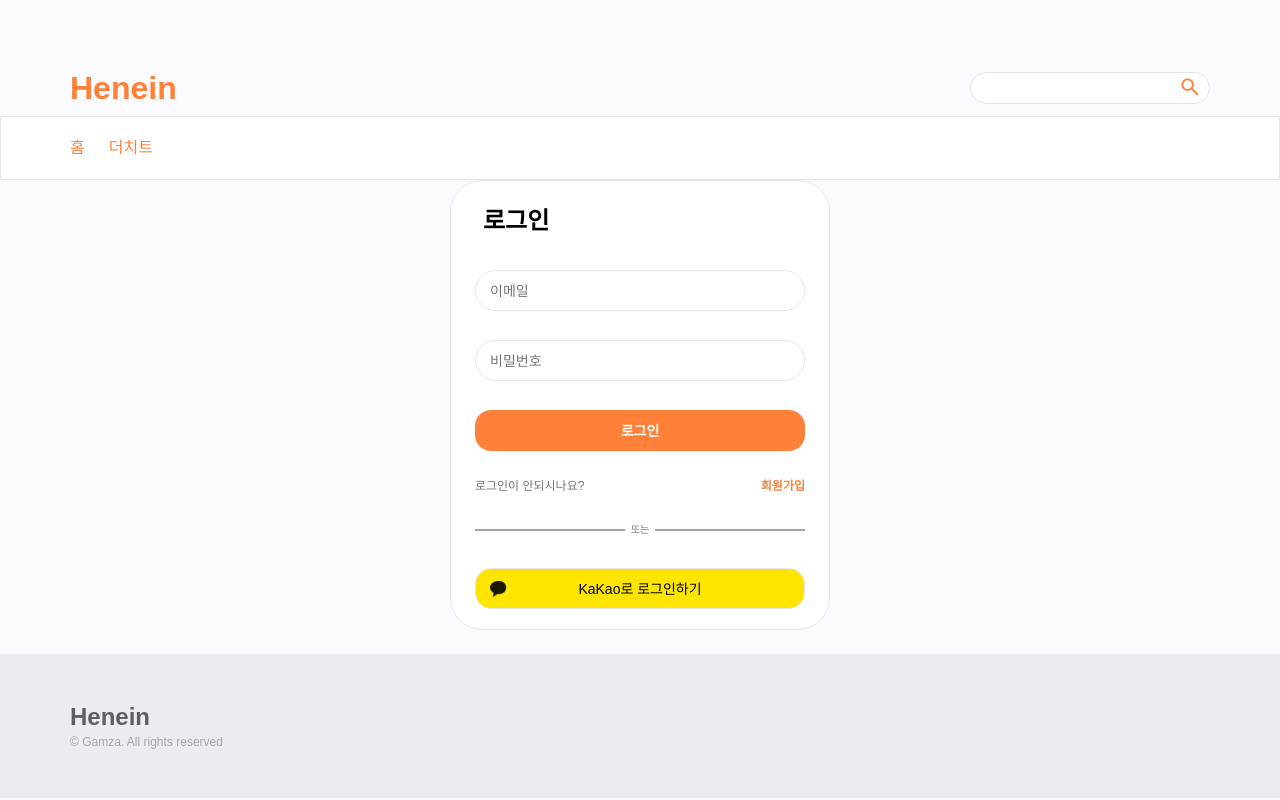
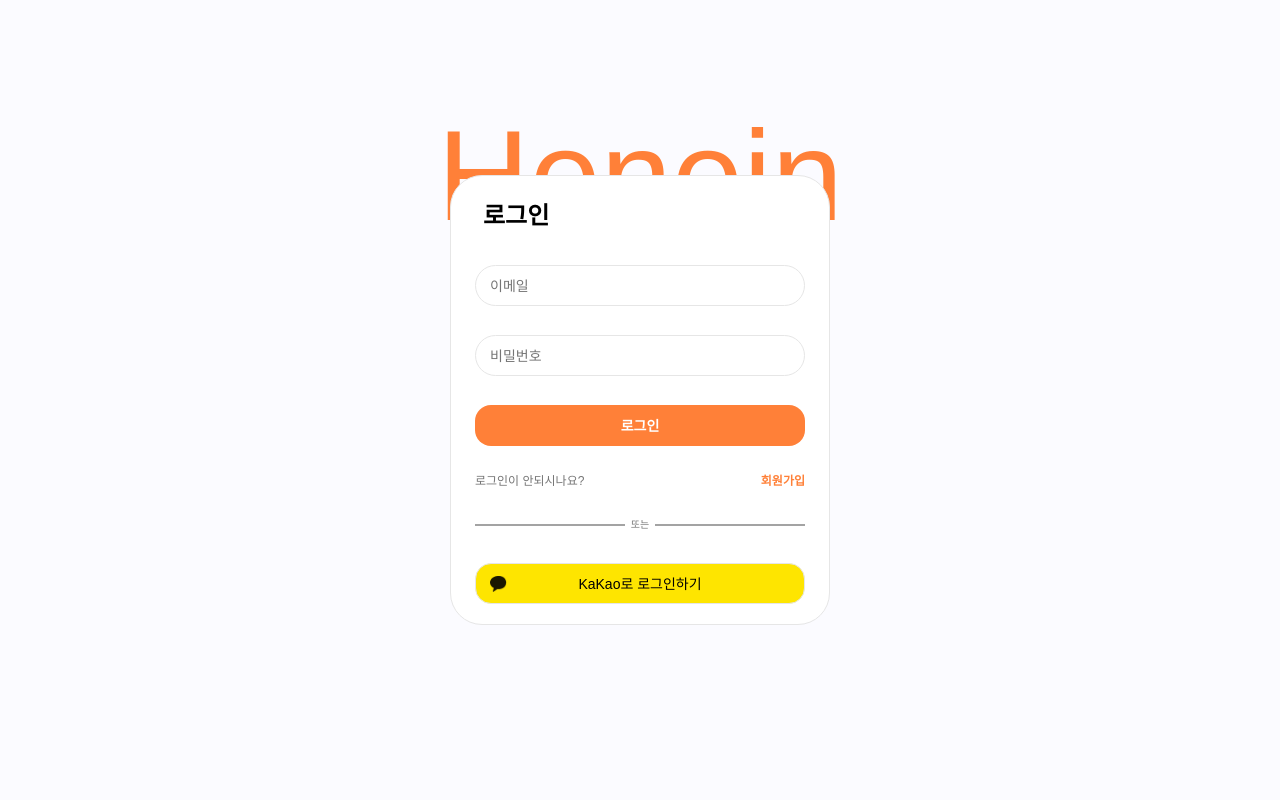
Before and after one commit to henein/mamudae, a Next.js app in the folder apps/: page /login in a window 1280 px wide. Built offline with nearby package versions, Linux system fonts and the light colour scheme; a web font is replaced by a local one.

Commit message:
feat. Layout 컴포넌트 작성, LoginPage UI 완성, 특정 페이지 _app의 Layout 적용 제외 #25 #19

```diff
--- a/apps/pages/_app.tsx
+++ b/apps/pages/_app.tsx
@@ -1,19 +1,25 @@
 import "../styles/globals.css";
 import type { AppProps } from "next/app";
-import Header from "../src/components/Header";
-import Footer from "../src/components/Footer";
 import { Hydrate, QueryClient, QueryClientProvider } from "react-query";
 import { useState } from "react";
+import Layout from "../src/components/Layout";
+import { useRouter } from "next/router";
 
 export default function App({ Component, pageProps }: AppProps) {
   const [queryClient] = useState(() => new QueryClient());
+  const router = useRouter();
+
   return (
     <>
       <QueryClientProvider client={queryClient}>
         <Hydrate state={pageProps.dehydratedState}>
-          <Header />
-          <Component {...pageProps} />
-          <Footer />
+          {router.pathname === "/login" ? (
+            <Component {...pageProps} />
+          ) : (
+            <Layout>
+              <Component {...pageProps} />
+            </Layout>
+          )}
         </Hydrate>
       </QueryClientProvider>
     </>
--- /dev/null
+++ b/apps/src/components/Layout.tsx
@@ -0,0 +1,15 @@
+import React from "react";
+import Footer from "./Footer";
+import Header from "./Header";
+
+const Layout = ({ children }: React.PropsWithChildren) => {
+  return (
+    <>
+      <Header />
+      {children}
+      <Footer />
+    </>
+  );
+};
+
+export default Layout;
--- a/apps/src/container/LoginPage/LoginPage.tsx
+++ b/apps/src/container/LoginPage/LoginPage.tsx
@@ -1,10 +1,12 @@
 import React from "react";
 import styled from "styled-components";
+import { customColor } from "../../constants/customColor";
 import Login from "./components/Login";
 
 const LoginPage = () => {
   return (
     <Container>
+      <LoginTitle>Henein</LoginTitle>
       <Login />
     </Container>
   );
@@ -12,7 +14,18 @@ const LoginPage = () => {
 
 export default LoginPage;
 
+const LoginTitle = styled.span`
+  position: absolute;
+  top: 22%;
+  left: 50%;
+  transform: translate(-50%, -50%);
+  font-size: 128px;
+  color: ${customColor.orange};
+`;
+
 const Container = styled.div`
+  height: 100vh;
   display: flex;
+  align-items: center;
   justify-content: center;
 `;
--- a/apps/src/container/LoginPage/components/Login.tsx
+++ b/apps/src/container/LoginPage/components/Login.tsx
@@ -51,6 +51,7 @@ const KaKaoDiv = styled.div`
   justify-content: center;
 `;
 const Container = styled.form`
+  z-index: 1;
   justify-content: space-between;
   border: 1px solid ${customColor.whiteGray};
   width: 380px;
```
